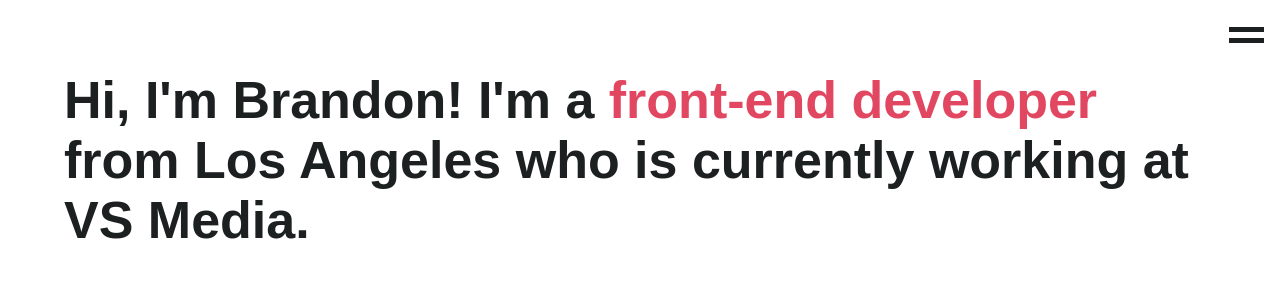
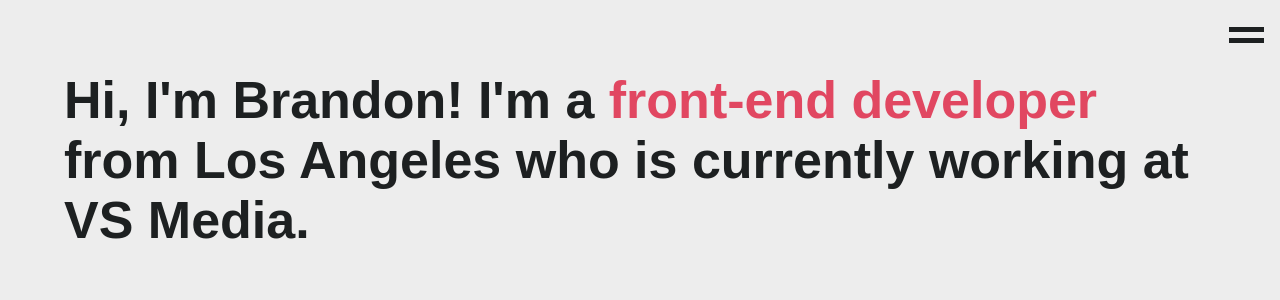
Before and after one commit to bd2187/portfolio-2019, a React app: page / in a window 1280 px wide. Shown: the top 300 px of the page. Built offline with nearby package versions, Linux system fonts and the light colour scheme.

Commit message:
Change color of background for body element. Change font color

```diff
--- a/src/public/css/main.css
+++ b/src/public/css/main.css
@@ -16,4 +16,9 @@ h4,
 p {
     margin: 0;
     padding: 0;
+    color: #1d2021;
 }
+
+body {
+    background: #ededed;
+}
```
